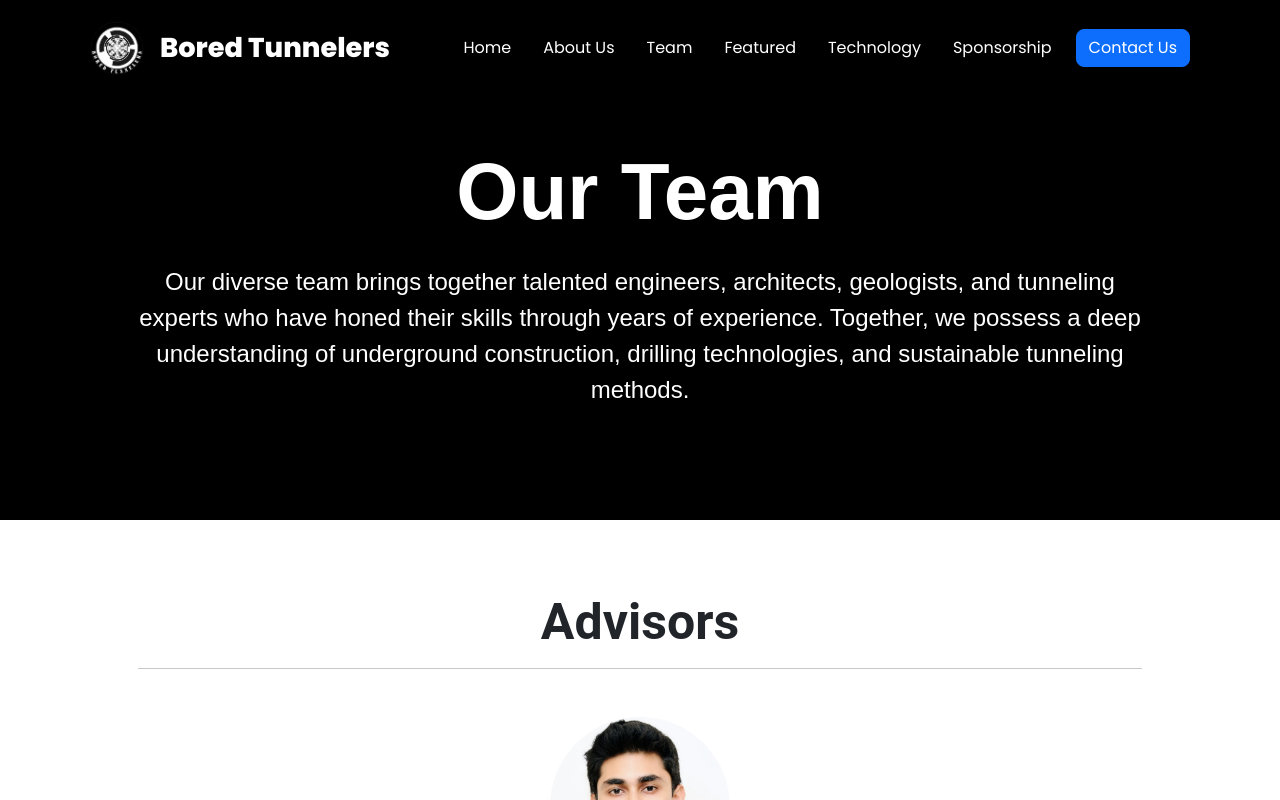
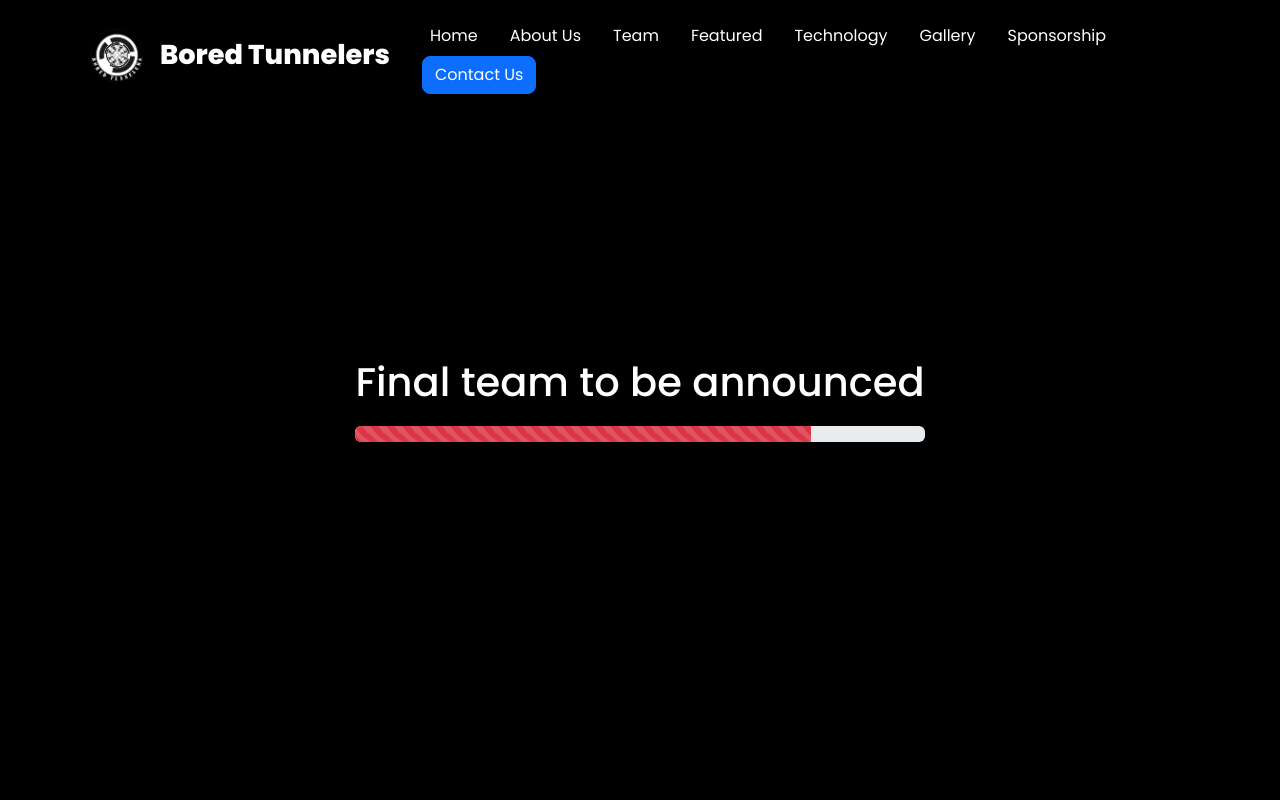
Before and after one commit to NafisAshraf/bored-tunnelers, a React (Create React App) app: page /team in a window 1280 px wide. Shown: the top 800 px of the page. Built offline with nearby package versions, Linux system fonts and the light colour scheme.

Commit message:
Added features

```diff
--- a/src/App.js
+++ b/src/App.js
@@ -21,6 +21,7 @@ import FeaturedPage from "./pages/featuredPage/FeaturedPage";
 import SponsorshipPage from "./pages/sponsorshipPage/SponsorshipPage";
 import AboutUs from "./pages/aboutUs/AboutUs";
 import ScrollToTop from "./pages/ScrollToTop";
+import TeamLoading from "./pages/teamLoading/TeamLoading";
 
 function App() {
   return (
@@ -29,7 +30,7 @@ function App() {
       <BootstrapNavbar />
       <Routes>
         <Route path="/" element={<Homepage />} />
-        <Route path="/team" element={<TeamPage />} />
+        <Route path="/team" element={< TeamLoading /*TeamPage*//>} /> // Change to TeamPage when ready
         <Route path="/our-story" element={<Timeline />} />
         <Route path="/about" element={<AboutUs />} />
         <Route path="/technology" element={<TechnologyPage />} />
--- a/src/components/header/BootstrapNavbar.jsx
+++ b/src/components/header/BootstrapNavbar.jsx
@@ -144,6 +144,20 @@ const BootstrapNavbar = () => {
                   <li class="nav-item mt-2 mt-xl-0">
                     <Link
                       class="nav-link text-white hover-line"
+                      to="https://flic.kr/s/aHBqjBeTBf"
+                    >
+                      <div
+                        data-bs-dismiss="offcanvas"
+                        data-bs-target="#sidebarMenu"
+                      >
+                        Gallery
+                      </div>
+                    </Link>
+                  </li>
+
+                  <li class="nav-item mt-2 mt-xl-0">
+                    <Link
+                      class="nav-link text-white hover-line"
                       to="/sponsorship"
                     >
                       <div
--- /dev/null
+++ b/src/pages/teamLoading/TeamLoading.jsx
@@ -0,0 +1,29 @@
+import React, { useState, useEffect } from 'react';
+import { ProgressBar } from 'react-bootstrap';
+
+const TeamLoading = () => {
+    const [progress, setProgress] = useState(0);
+
+    useEffect(() => {
+        const interval = setInterval(() => {
+            if (progress < 75) {
+                setProgress(prevProgress => prevProgress + 10);
+            } else {
+                clearInterval(interval);
+            }
+        }, 100);
+
+        return () => clearInterval(interval);
+    }, [progress]);
+
+    return (
+        <div style={{ display: 'flex', justifyContent: 'center', alignItems: 'center', height: '100vh', margin: '0 auto', backgroundColor: 'black' }}>
+            <div style={{ textAlign: 'center', color: 'white' }}>
+                <h1>Final team to be announced</h1>
+                <ProgressBar now={progress} animated variant="danger" style={{ width: '100%', marginTop: '20px' }} />
+            </div>
+        </div>
+    );
+}
+
+export default TeamLoading;
```
Also changed, not shown: 1 other file (tests, documents, lock files or other folders).
